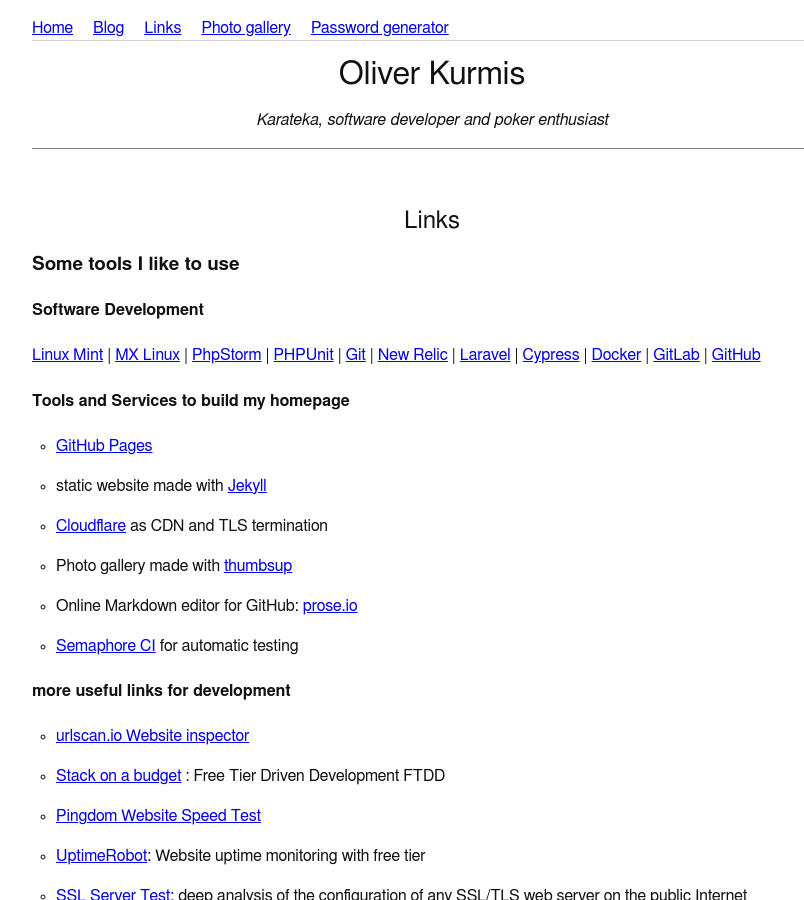
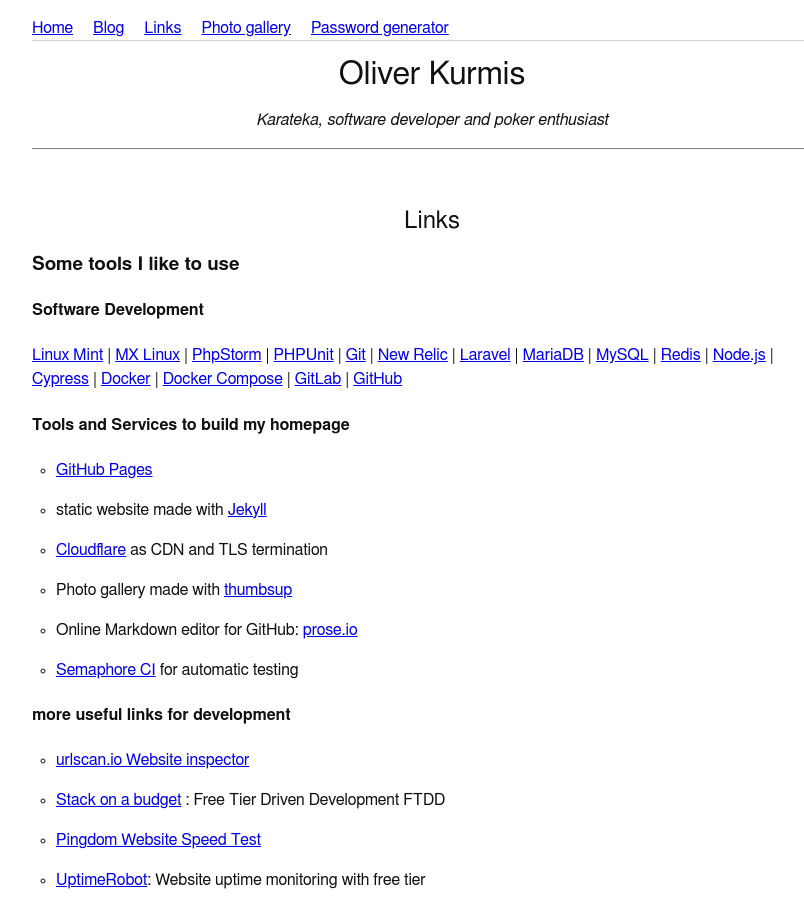
Before and after one commit to oliworx/oliworx.github.com, a Jekyll site: the page built from links.md, in a window 1280 px wide and 900 px high. Shown: the whole window, without its empty margins (208-1012 px from the left). Built offline with Jekyll 4.4.1, drawn with Linux system fonts in a browser that asks for light colours; our own code applies the rules of GitHub Pages for plain Markdown files.

Commit message:
Update links page

```diff
--- a/links.md
+++ b/links.md
@@ -18,8 +18,13 @@
  | [Git](https://git-scm.com/)
  | [New Relic](https://newrelic.com/)
  | [Laravel](https://laravel.com/)
+ | [MariaDB](https://mariadb.com)
+ | [MySQL](https://www.mysql.com/)
+ | [Redis](https://redis.io/)
+ | [Node.js](https://nodejs.org/)
  | [Cypress](https://www.cypress.io/)
  | [Docker](https://www.docker.com/)
+ | [Docker Compose](https://github.com/docker/compose)
  | [GitLab](https://about.gitlab.com/)
  | [GitHub](https://github.com/)
 
```
